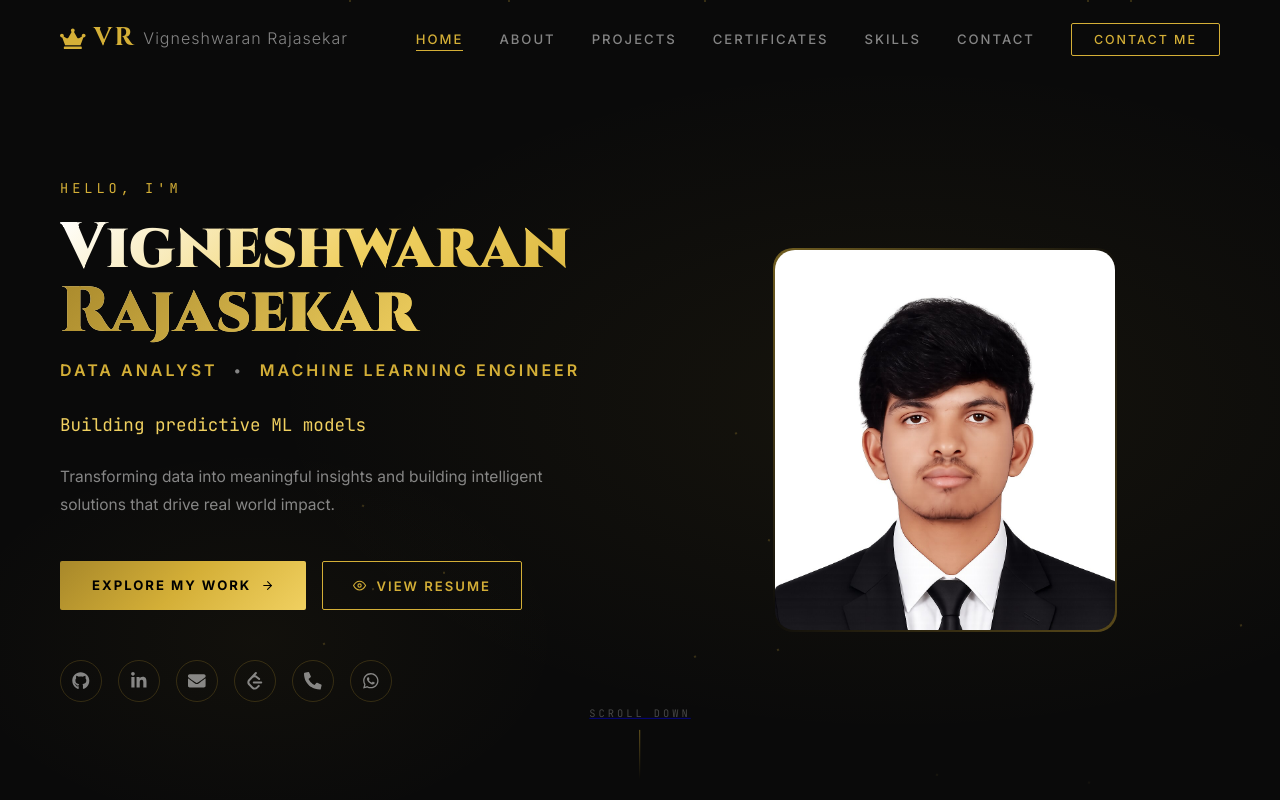
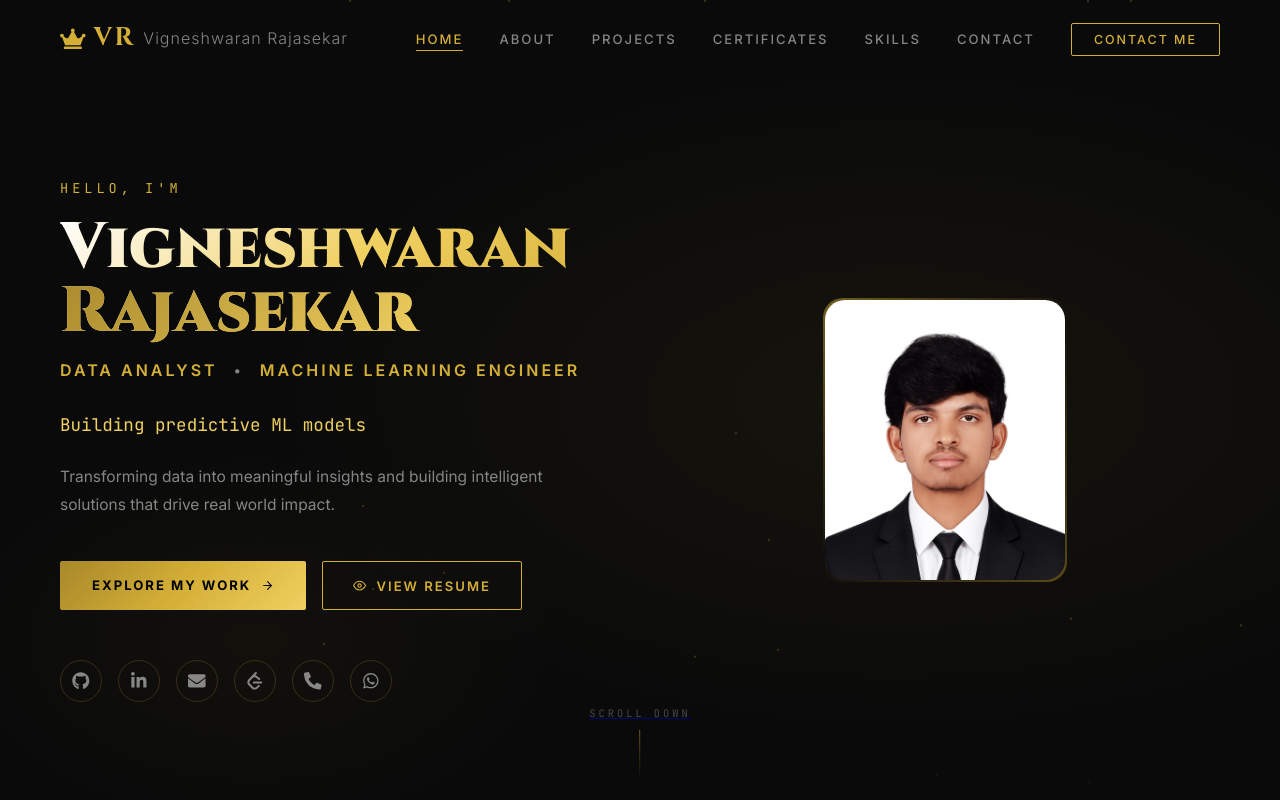
Before and after one commit to vigneshwaran22ad23/vigneshwaranrajasekarportfolio, a React (Vite) app: page / in a window 1280 px wide. Shown: the top 800 px of the page. Built offline with nearby package versions, Linux system fonts and the light colour scheme.

Commit message:
Update portfolio

```diff
--- a/src/index.css
+++ b/src/index.css
@@ -104,7 +104,7 @@ body.loading { overflow: hidden; }
 .hero-image-dots { position: absolute; width: 500px; height: 500px; border-radius: 50%; background: conic-gradient(var(--gold) 0deg 3deg, transparent 3deg 60deg, var(--gold) 60deg 63deg, transparent 63deg 120deg, var(--gold) 120deg 123deg, transparent 123deg 180deg, var(--gold) 180deg 183deg, transparent 183deg 240deg, var(--gold) 240deg 243deg, transparent 243deg 300deg, var(--gold) 300deg 303deg, transparent 303deg 360deg); animation: spin 8s linear infinite; mask: radial-gradient(transparent 230px, black 231px, black 250px, transparent 251px); -webkit-mask: radial-gradient(transparent 230px, black 231px, black 250px, transparent 251px); }
 @keyframes spin { from { transform: rotate(0deg); } to { transform: rotate(360deg); } }
 @keyframes spin-reverse { from { transform: rotate(0deg); } to { transform: rotate(-360deg); } }
-.hero-photo-frame { position: relative; width: 340px; height: 380px; z-index: 2; }
+.hero-photo-frame { position: relative; width: 240px; height: 280px; z-index: 2; }
 .hero-photo { width: 100%; height: 100%; object-fit: cover; object-position: top center; border-radius: var(--radius-lg); filter: grayscale(10%); }
 .hero-photo-glow { position: absolute; inset: -2px; border-radius: var(--radius-lg); background: linear-gradient(135deg, var(--gold), transparent, var(--gold-dark)); z-index: -1; opacity: 0.5; }
 .hero-photo-placeholder { width: 100%; height: 100%; border-radius: var(--radius-lg); background: linear-gradient(135deg, var(--black-3), var(--black-4)); display: flex; flex-direction: column; align-items: center; justify-content: center; gap: 16px; border: 1px solid var(--glass-border); }
```
